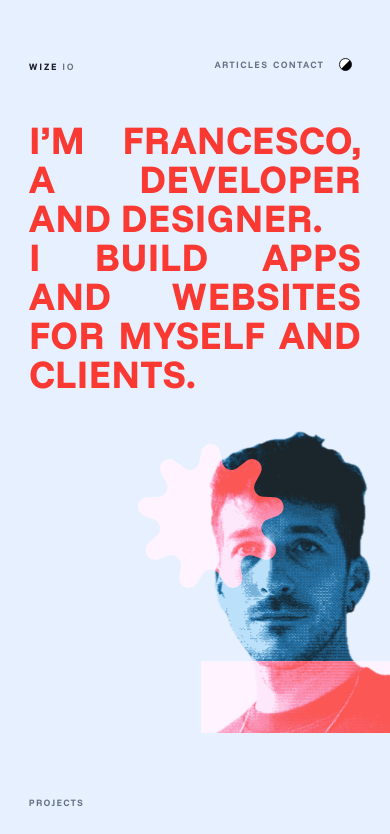
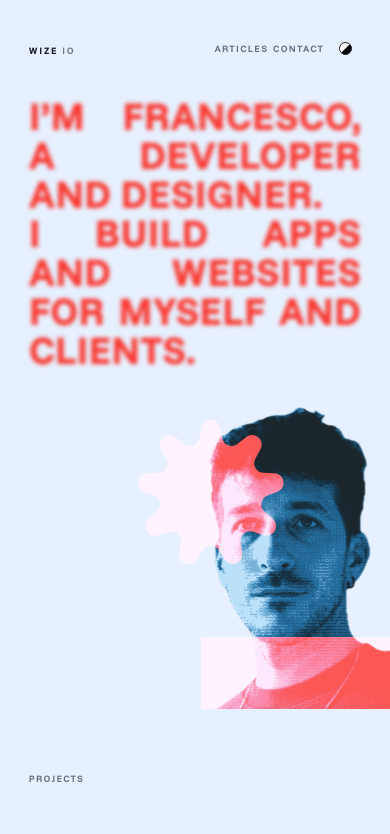
Before and after one commit to frabonomi/wize.io, a Next.js app: page / in a window 390 px wide. Shown: the top 834 px of the page. Built offline with nearby package versions, Linux system fonts and the light colour scheme.

Commit message:
feat: blur titles and fix spacing

```diff
--- a/app/_components/SiteHeader.module.css
+++ b/app/_components/SiteHeader.module.css
@@ -1,9 +1,9 @@
 .siteHeader {
   align-items: center;
   display: flex;
+  height: clamp(6rem, 15vw, 12rem);
   justify-content: space-between;
   padding-inline: var(--page-gutter);
-  padding-top: clamp(4rem, 5vw, 6rem);
 }
 
 .wordmark {
@@ -57,12 +57,6 @@
   transform: translateY(-0.08rem);
 }
 
-@media (max-width: 53.75rem) {
-  .siteHeader {
-    padding-top: 3rem;
-  }
-}
-
 @media (max-width: 37.5rem) {
   .navigation {
     gap: 0.3rem;
--- a/app/articles/page.module.css
+++ b/app/articles/page.module.css
@@ -1,21 +1,26 @@
 .page {
-  padding: clamp(6rem, 8vw, 8rem) var(--page-gutter) 10rem;
+  padding: 0 var(--page-gutter) 10rem;
 }
 
 .title {
   color: var(--accent);
+  filter: blur(0.06em);
   font-size: clamp(4rem, 10vw, 9rem);
   font-variation-settings: 'wght' 790;
   line-height: 0.95;
   margin: 0;
   text-transform: uppercase;
+  transition: filter 1s cubic-bezier(0.075, 0.82, 0.165, 1);
+
+  &:hover {
+    filter: blur(0);
+  }
 }
 
 .intro {
   font-size: clamp(1.1rem, 1.6vw, 1.4rem);
   line-height: 1.4;
   margin: 3rem 0 7rem;
-  max-width: 35rem;
 }
 
 .list {
--- a/app/page.module.css
+++ b/app/page.module.css
@@ -26,10 +26,11 @@
 
 .heroTitle {
   color: var(--accent);
+  filter: blur(0.06em);
   font-size: 10vw;
   font-variation-settings: 'wght' 790;
   line-height: 1;
-  margin: clamp(4rem, 4vw, 6rem) 0 0;
+  margin: 0;
   text-align: justify;
   text-align-last: left;
   text-transform: uppercase;
@@ -168,11 +169,6 @@
 }
 
 @media (max-width: 53.75rem) {
-  .heroTitle {
-    line-height: 1;
-    margin-top: clamp(2.5rem, 8vw, 7rem);
-  }
-
   .portraitStage {
     height: clamp(18rem, 77vw, 31rem);
     margin-top: 2.5rem;
```
Also changed, not shown: app/articles/[slug]/page.module.css (+7 -2 lines).
